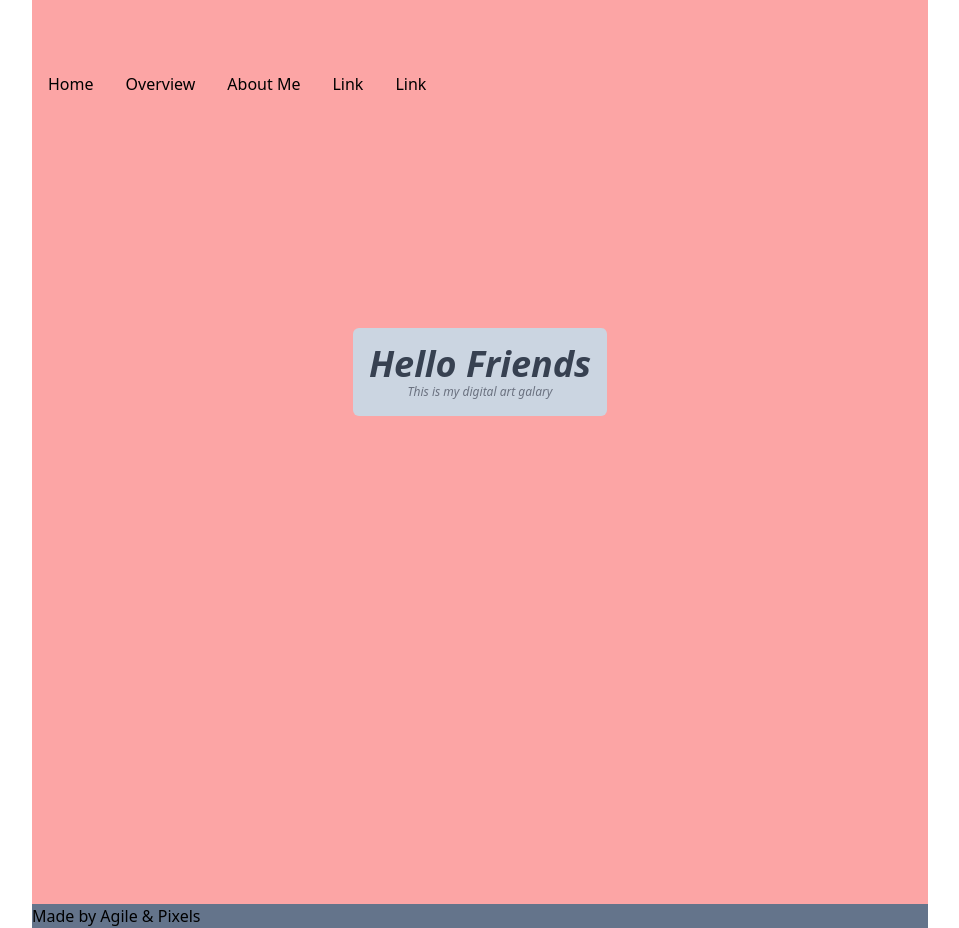
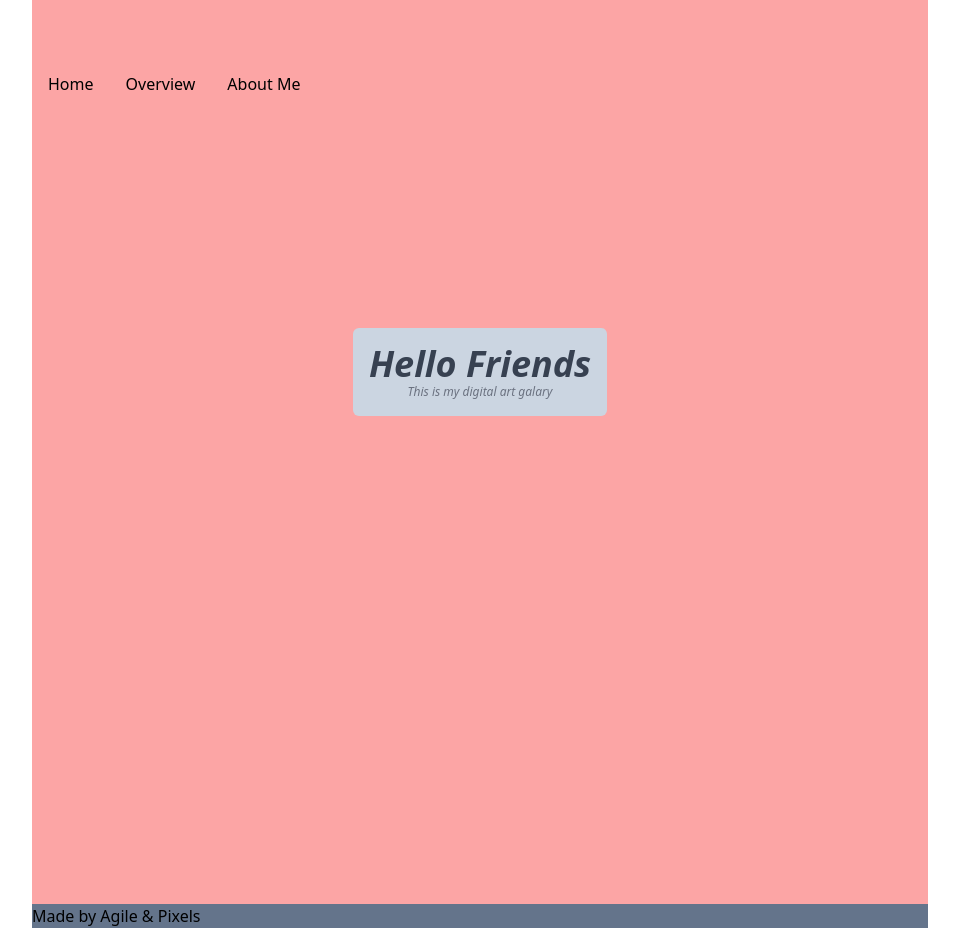
Before and after one commit to DnZ19/dnzart, a Next.js app: page / in a window 1280 px wide. Shown: the whole page, without its empty margins (160-1119 px from the left). Built offline with nearby package versions, Linux system fonts and the light colour scheme.

Commit message:
some small things

```diff
--- a/app/components/Nav.tsx
+++ b/app/components/Nav.tsx
@@ -1,14 +1,16 @@
 "use client";
 
 import "font-awesome/css/font-awesome.min.css";
-import { useState, useEffect } from "react";
+import { useState } from "react";
 import Link from "next/link";
 
 export default function Nav() {
 	const [isOpen, setIsOpen] = useState(false);
 
 	function toggleMenu() {
-		setIsOpen(!isOpen);
+		if (window.innerWidth < 1024) {
+			setIsOpen(!isOpen);
+		}
 	}
 
 	return (
@@ -26,7 +28,7 @@ export default function Nav() {
 			<ul
 				className={`${
 					isOpen
-						? "fixed inset-0 flex flex-col items-center justify-center bg-red-300 text-gray-600"
+						? "fixed inset-0 flex flex-col items-center justify-center bg-red-300 text-gray-600 mt-[-150px]"
 						: "hidden lg:flex lg:items-center"
 				}`}>
 				{isOpen && (
@@ -34,7 +36,7 @@ export default function Nav() {
 						className="flex flex-col items-center justify-center text-white focus:outline-none"
 						onClick={toggleMenu}>
 						<i
-							className="fa fa-times w-32 h-32"
+							className="fa fa-times w-32 h-20"
 							style={{ fontSize: "25px" }}></i>
 					</button>
 				)}
@@ -60,16 +62,6 @@ export default function Nav() {
 					onClick={toggleMenu}>
 					About Me
 				</li>
-				<li
-					className="flex flex-row justify-between items-center py-2 px-4 rounded-md"
-					onClick={toggleMenu}>
-					Link
-				</li>
-				<li
-					className="flex flex-row justify-between items-center py-2 px-4 rounded-md"
-					onClick={toggleMenu}>
-					Link
-				</li>
 			</ul>
 		</nav>
 	);
--- a/app/productPages/[id]/page.tsx
+++ b/app/productPages/[id]/page.tsx
@@ -1,4 +1,3 @@
-import Product from "@/app/components/Product";
 import Image from "next/image";
 import { SearchParamTypes } from "@/types/SearchParamTypes";
 import formatPrice from "@/util/PriceFormat";
@@ -8,13 +7,13 @@ export default async function ProductPage({
 }: SearchParamTypes) {
 	return (
 		<div className="flex flex-col min-h-screen">
-			<div className="flex flex-row mt-10 min-h-max">
+			<div className="flex flex-col md:flex-row mt-10 min-h-max">
 				<Image
 					src={searchParams.image}
 					alt={searchParams.name}
 					width={600}
 					height={600}
-					className="w-auto max-h-70 rounded-lg"
+					className="w-auto max-h-auto md:max-h-72 rounded-lg"
 				/>
 				<div>
 					<div className="px-4 text-justify">
@@ -23,7 +22,12 @@ export default async function ProductPage({
 						</h1>
 						{searchParams.price !== null &&
 							formatPrice(searchParams.price)}
-						<p>{searchParams.description}</p>
+						<p className="mt-10">
+							{searchParams.description}
+						</p>
+						<button className="bg-transparent border-2 border-teal-950 hover:bg-teal-500 text-teal-900 rounded-lg py-2 px-4 mt-10">
+							Check availability
+						</button>
 					</div>
 				</div>
 			</div>
--- a/app/products/page.tsx
+++ b/app/products/page.tsx
@@ -3,10 +3,10 @@ import Product from "../components/Product";
 export default function Products() {
 	return (
 		<div>
+			<h1 className="text-gray-500 font-light text-2xl">
+				All my paintings
+			</h1>
 			<div className="grid grid-cols-fluid gap-4 mt-12">
-				<h1 className="text-gray-500 font-light text-2xl">
-					All my paintings
-				</h1>
 				<Product
 					id={"1"}
 					name={"Painting one"}
```
Also changed, not shown: app/page.module.css (added).
